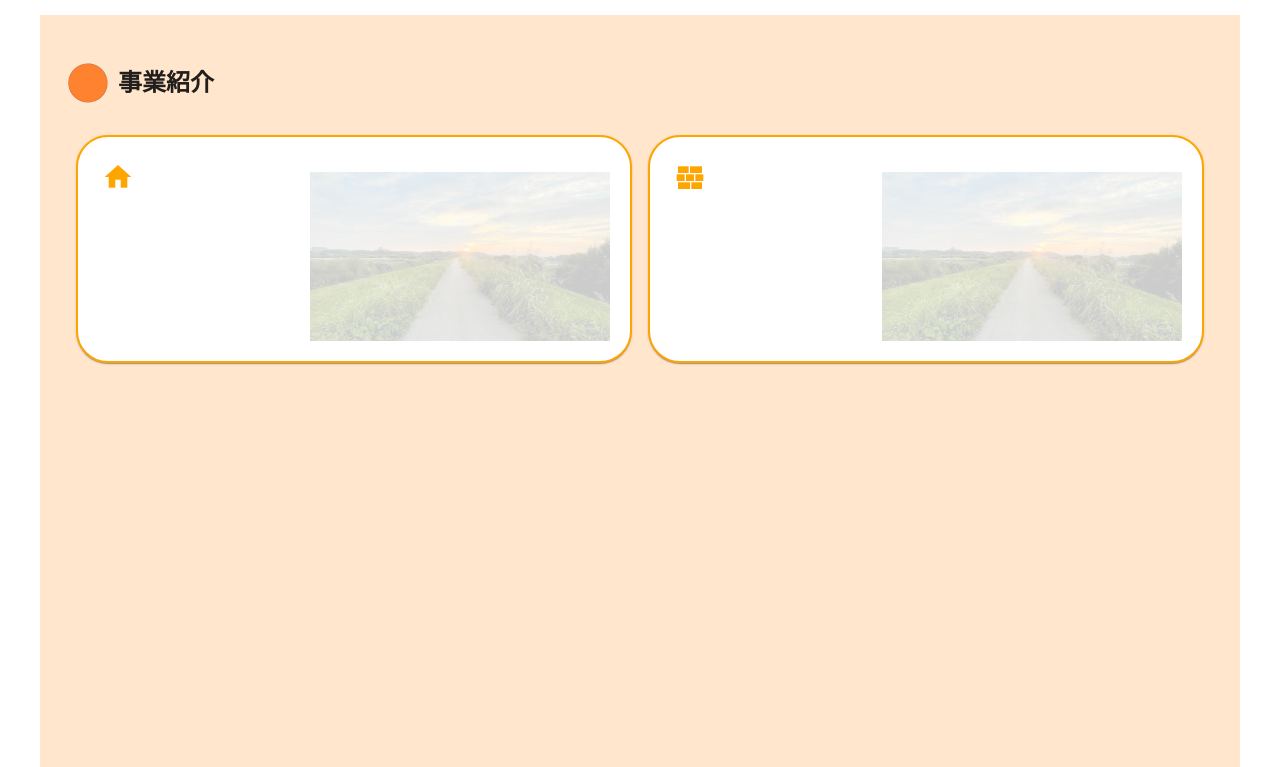
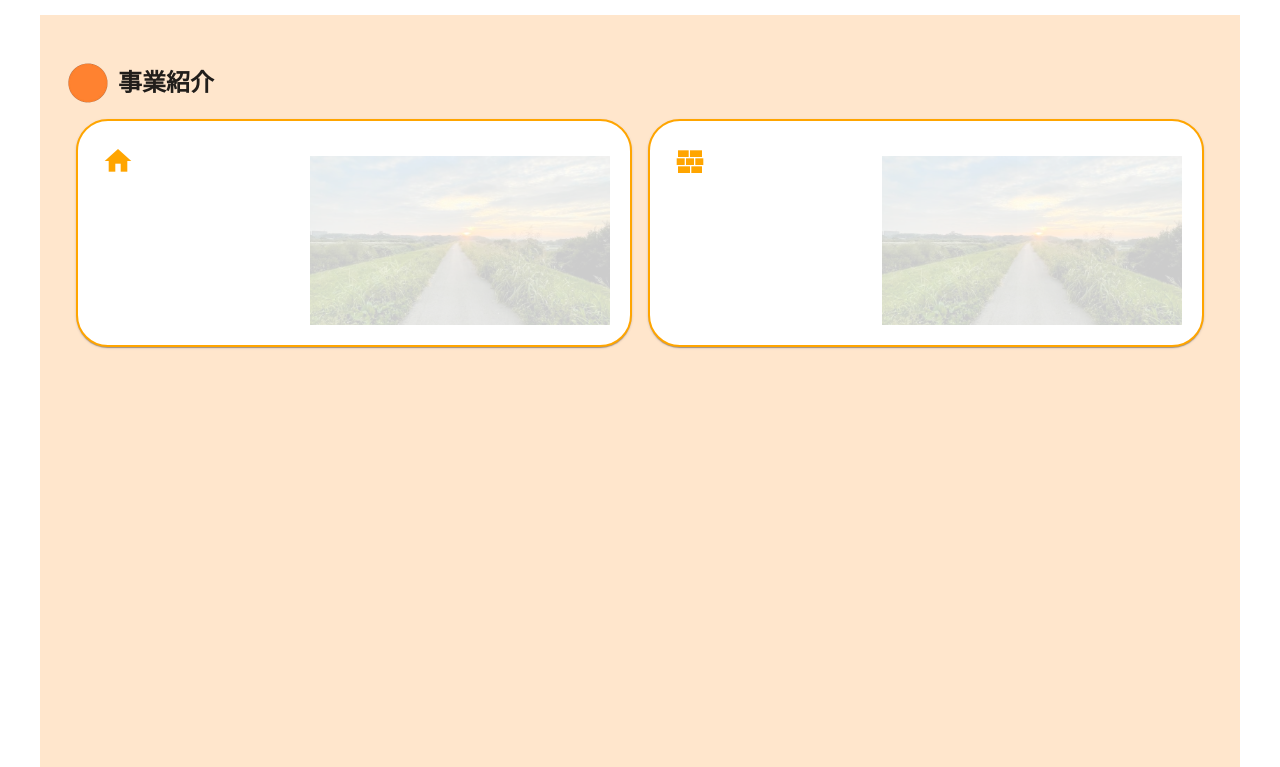
Before and after one commit to enuii3/topink-client, a Nuxt app: page / in a window 1280 px wide. Shown: the part 1133-1900 px from the top of the page. Built offline with nearby package versions, Linux system fonts and the light colour scheme.

Commit message:
businessカードの修正

```diff
--- a/features/Businesses/components/BusinessCard.vue
+++ b/features/Businesses/components/BusinessCard.vue
@@ -20,7 +20,7 @@ defineProps<Props>();
     }"
     height="228px"
   >
-    <div class="my-6 mx-8">
+    <div class="py-4 px-4">
       <div class="business-card-title-bar">
         <v-icon class="pr-4" size="x-large" :color="color">{{ icon }}</v-icon>
 
@@ -58,7 +58,6 @@ defineProps<Props>();
   display: flex;
   justify-content: start;
   width: 100%;
-  margin: 16px 0;
   border-radius: 32px;
   z-index: 1;
   position: relative;
@@ -66,7 +65,6 @@ defineProps<Props>();
 .business-card-title-bar {
   display: flex;
   align-items: center;
-  margin-bottom: 16px;
 }
 
 p {
--- a/features/Businesses/components/BusinessesCard.vue
+++ b/features/Businesses/components/BusinessesCard.vue
@@ -57,7 +57,7 @@ const businesses = [
     :color="headerMenu.color"
     :icon="headerMenu.icon"
   >
-    <v-row class="mt-4" justify="space-between" no-gutters>
+    <v-row justify="space-between" no-gutters>
       <v-col
         v-for="(business, index) in businesses"
         :key="index"
```
